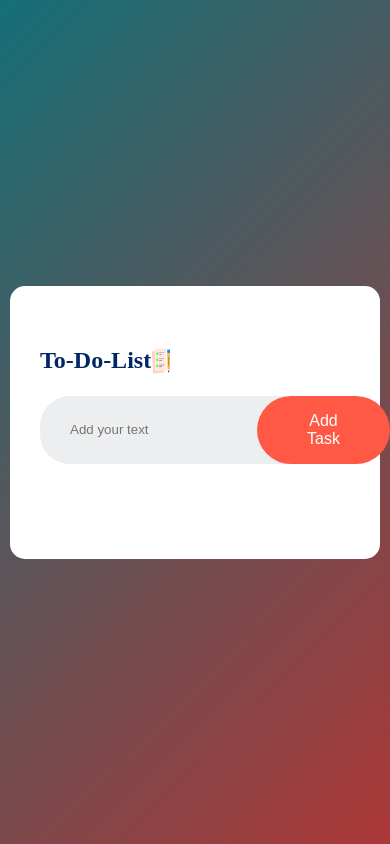
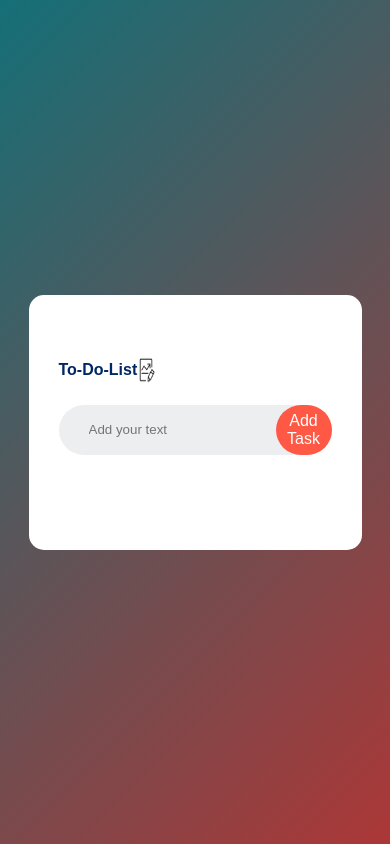
Before and after one commit to altamashhh/ToDo, a plain HTML site: page index.html in a window 390 px wide. Drawn offline with Linux system fonts and the light colour scheme.

Commit message:
added @media

```diff
--- a/index.html
+++ b/index.html
@@ -9,7 +9,7 @@
 <body>
     <div class="container">
         <div class="todo-app">
-            <h2>To-Do-List <img src="./images/icon.png" alt=""></h2>
+            <h2>To-Do-List <img src="./images/activity-assessment.png" alt=""></h2>
 
             <div class="row">
                     <input type="text" id="input-box" placeholder="Add your text">
--- a/style.css
+++ b/style.css
@@ -11,6 +11,7 @@
     display: flex;
     align-items: center;
     justify-content: center;
+    font-family: Arial, Helvetica, sans-serif;
 }
 .todo-app{
     width: 100%;
@@ -22,6 +23,17 @@
 
 
 
+}
+@media(max-width:400px){
+   .todo-app{
+    width: 90%;
+    max-width: 500px;
+   }
+}
+@media(max-width:400px){
+    h2{
+        font-size: medium;
+    }
 }
 img{
     height: 30px;
@@ -57,6 +69,11 @@ input{
     font-weight: 14px;
 
 }
+@media(max-width:350px){
+    input{
+        padding: 5px;
+    }
+}
 button{
     border: none;
     outline: none;
@@ -72,6 +89,18 @@ button:hover{
 
 
 }
+@media (max-width:400px){
+    button{
+        padding: 10px 25px;
+    }
+}
+@media (min-width:300px){
+    button{
+        padding: 7px 10px;
+    }
+}
+
+
 ul li{
     list-style: none;
     font-size: 17px;
```
Also changed, not shown: images/activity-assessment.png (added).
